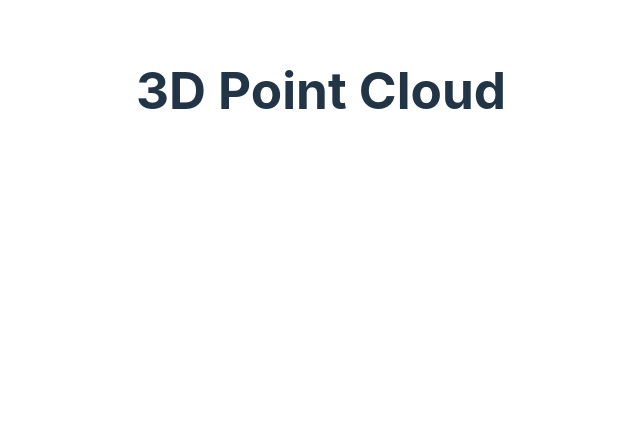
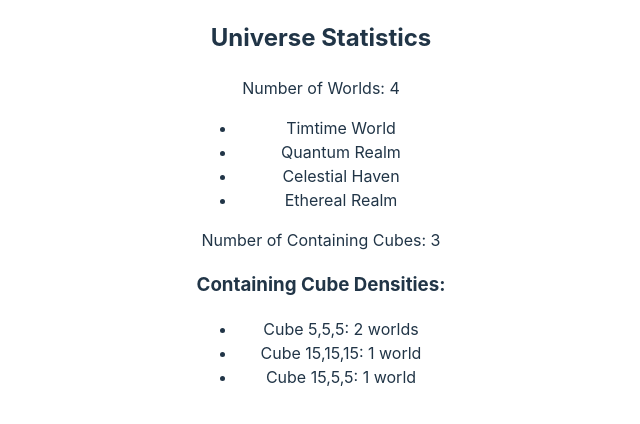
Before and after one commit to basilesportif/juristopia, a React (Vite) app in the folder ui/: page / in a window 1280 px wide. Shown: the top 424 px of the page, without its empty margins (279-919 px from the left). Built offline with nearby package versions, Linux system fonts and the light colour scheme; no server answers.

Commit message:
fixtures work

```diff
--- a/ui/src/App.jsx
+++ b/ui/src/App.jsx
@@ -4,19 +4,41 @@ import { UniverseScene } from './UniverseScene'
 import cubesFixture from './fixtures/cubesFixture.json'
 
 function App() {
-  const { setCubesData } = useStore()
+  const { addWorld, setHalfSideLength, containingCubes, worlds } = useStore()
 
   // load cubes. Can do this via API later
   useEffect(() => {
-    setCubesData(cubesFixture);
+    setHalfSideLength(cubesFixture.halfSideLength);
+    cubesFixture.worlds.forEach(world => {
+      addWorld(world);
+    });
+    console.log(worlds.length);
   }, []);
 
   return (
     <div style={{ display: 'flex', flexDirection: 'column', alignItems: 'center' }}>
-      <h1>3D Point Cloud</h1>
+      <div style={{ marginBottom: '20px', textAlign: 'center' }}>
+        <h2>Universe Statistics</h2>
+        <p>Number of Worlds: {worlds.length}</p>
+        <ul>
+          {worlds.map((world, index) => (
+            <li key={index}>{world.name}</li>
+          ))}
+        </ul>
+        <p>Number of Containing Cubes: {Object.keys(containingCubes).length}</p>
+        <h3>Containing Cube Densities:</h3>
+        <ul>
+          {Object.entries(containingCubes).map(([coords, count]) => (
+            <li key={coords}>
+              Cube {coords}: {count} world{count !== 1 ? 's' : ''}
+            </li>
+          ))}
+        </ul>
+      </div>
       <div style={{ width: '1200px', height: '600px', marginTop: '20px' }}>
         <UniverseScene />
       </div>
+
     </div>
   )
 }
--- a/ui/src/UniverseScene.jsx
+++ b/ui/src/UniverseScene.jsx
@@ -5,7 +5,7 @@ import { OrbitControls } from '@react-three/drei'
 import GridCubes from './components/GridCubes';
 
 export function UniverseScene() {
-  const { cubes, halfSideLength } = useStore();
+  const { halfSideLength } = useStore();
 
   return (
     <Canvas camera={{ position: [70, 60, 30] }}>
--- a/ui/src/fixtures/cubesFixture.json
+++ b/ui/src/fixtures/cubesFixture.json
@@ -1,12 +1,5 @@
 {
   "halfSideLength": 5,
-  "cubes": [
-    {
-      "center": {
-        "x": 5,
-        "y": 5,
-        "z": 5
-      },
   "worlds": [
     {
       "x": 4,
@@ -14,7 +7,12 @@
       "z": 4,
       "name": "Timtime World",
       "description": "A place of freedom",
-          "commitmentHash": "0x18ee24150dcb1d96752a4d6dd0f20dfd8ba8c38527e40aa8509b7adecf78f9c6"
+      "commitmentHash": "0x18ee24150dcb1d96752a4d6dd0f20dfd8ba8c38527e40aa8509b7adecf78f9c6",
+      "containingCube": {
+        "x": 5,
+        "y": 5,
+        "z": 5
+      }
     },
     {
       "x": 2,
@@ -22,43 +20,38 @@
       "z": 2,
       "name": "Quantum Realm",
       "description": "A microscopic universe of infinite possibilities",
-          "commitmentHash": "0x3a7c8f9d2e1b0c4f6d5e8a2b1c0d9f8e7a6b5c4d3e2f1a0b9c8d7e6f5a4b3c2d1"
+      "commitmentHash": "0x3a7c8f9d2e1b0c4f6d5e8a2b1c0d9f8e7a6b5c4d3e2f1a0b9c8d7e6f5a4b3c2d1",
+      "containingCube": {
+        "x": 5,
+        "y": 5,
+        "z": 5
       }
-      ]
     },
-    {
-      "center": {
-        "x": 15,
-        "y": 15,
-        "z": 15
-      },
-      "worlds": [
     {
       "x": 14,
       "y": 14,
       "z": 14,
       "name": "Celestial Haven",
       "description": "A serene sanctuary among the stars",
-          "commitmentHash": "0x5f2a1b3c4d6e8f9a0b7c5d3e1f8a9c7b5d3e1f9a8c6b4d2e0f7a9c5b3d1e7f9a"
+      "commitmentHash": "0x5f2a1b3c4d6e8f9a0b7c5d3e1f8a9c7b5d3e1f9a8c6b4d2e0f7a9c5b3d1e7f9a",
+      "containingCube": {
+        "x": 15,
+        "y": 15,
+        "z": 15
       }
-      ]
     },
-    {
-      "center": {
-        "x": 15,
-        "y": 5,
-        "z": 5
-      },
-      "worlds": [
     {
       "x": 15,
       "y": 4,
       "z": 4,
       "name": "Ethereal Realm",
       "description": "A realm of pure ether",
-          "commitmentHash": "0x5f2a1b3c4d6e8f9a0b7c5d3e1f8a9c7b5d3e1f9a8c6b4d2e0f7a9c5b3d1e7f9a"
+      "commitmentHash": "0x7d4e2f1a0b9c8d6e5f3a2b1c0d9f8e7a6b5c4d3e2f1a0b9c8d7e6f5a4b3c2d1",
+      "containingCube": {
+        "x": 15,
+        "y": 5,
+        "z": 5
+      }
     }
   ]
 }
-  ]
-}
--- a/ui/src/store.js
+++ b/ui/src/store.js
@@ -1,33 +1,25 @@
 import { create } from 'zustand'
 
-const INITIAL_POINT_COUNT = 100
-const POINT_RANGE = 5
-
-const createPoint = () => ({
-  position: Array.from({ length: 3 }, () => Math.random() * 2 * POINT_RANGE - POINT_RANGE),
-  active: false
-})
-
-const createPoints = (count) => Array.from({ length: count }, createPoint)
-
-const initialState = {
-  pointScale: 0.1,
-  points: createPoints(INITIAL_POINT_COUNT),
-  cubes: [],
+function hashCoords({ x, y, z }) {
+  return `${x},${y},${z}`;
+}
+export const useStore = create((set) => ({
   halfSideLength: 0,
-}
-
-export const useStore = create((set) => ({
-  ...initialState,
-  setPointScale: (scale) => set({ pointScale: scale }),
-  togglePoint: (index) => set((state) => ({
-    points: state.points.map((point, i) =>
-      i === index ? { ...point, active: !point.active } : point
-    )
-  })),
-  // New action to set cubes data
-  setCubesData: (cubesData) => set({
-    cubes: cubesData.cubes,
-    halfSideLength: cubesData.halfSideLength,
-  }),
-}))
+  setHalfSideLength: (halfSideLength) => set((state) => ({ halfSideLength })),
+  containingCubes: {},
+  worlds: [],
+  addWorld: (world) => set((state) => {
+    const worldExists = state.worlds.some(w => w.commitmentHash === world.commitmentHash);
+    if (!worldExists) {
+      const cubeHash = hashCoords(world.containingCube);
+      return {
+        worlds: [...state.worlds, world],
+        containingCubes: {
+          ...state.containingCubes,
+          [cubeHash]: (state.containingCubes[cubeHash] || 0) + 1
+        }
+      };
+    }
+    return state;
+  })
+}));
```
Also changed, not shown: ui/src/components/PointCloud.jsx (deleted, +0 -75 lines). Lines whose indentation alone changed are shown as unchanged.
